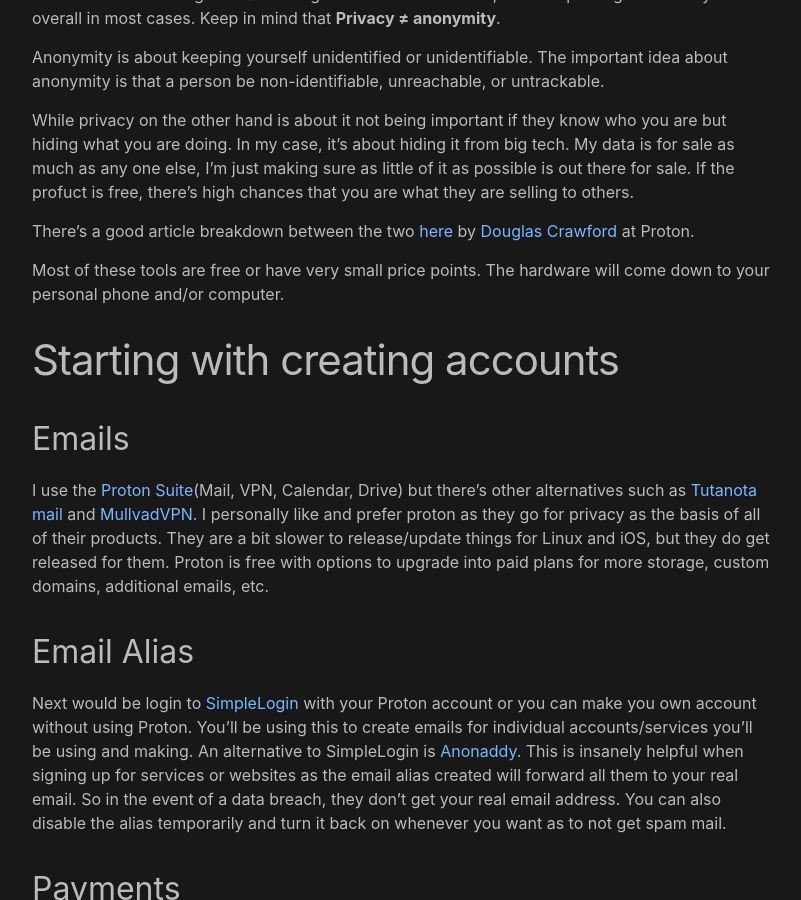
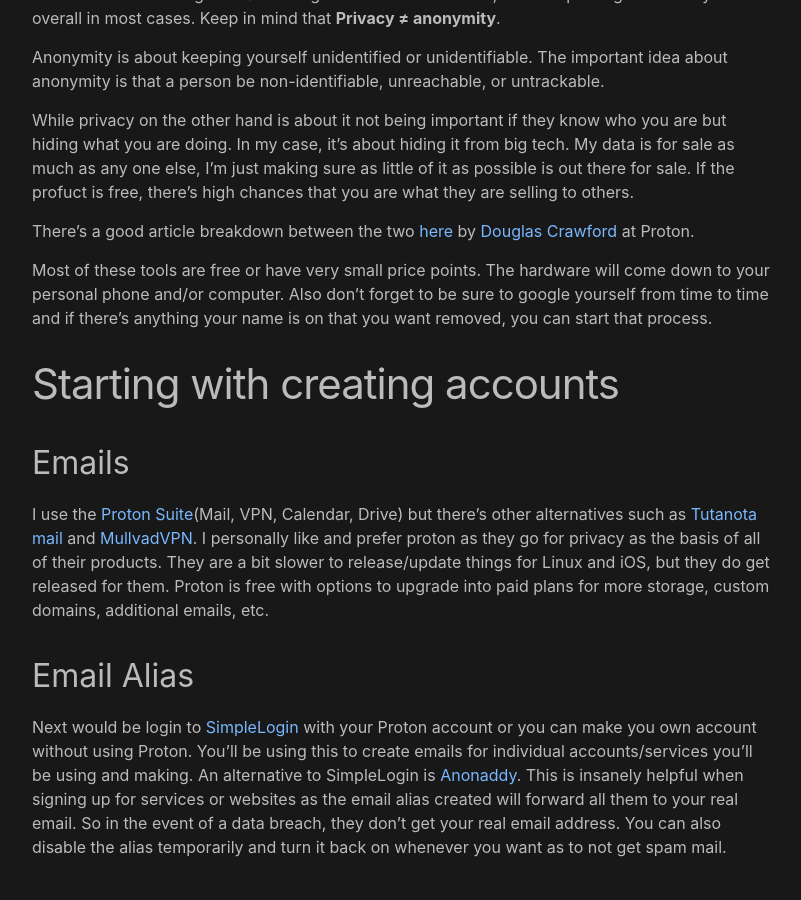
Before and after one commit to Th4ntis/th4ntis.github.io, a Jekyll site: the page built from _posts/2024-05-13-Staying-Private-In-2024.md, in a window 1280 px wide and 900 px high, scrolled down 359 px. Shown: the whole window, without its empty margins (238-1039 px from the left). Built offline with Jekyll 4.4.1, drawn with Linux system fonts in a browser that asks for light colours.

Commit message:
Update 2024-05-13-Staying-Private-In-2024.md

```diff
--- a/_posts/2024-05-13-Staying-Private-In-2024.md
+++ b/_posts/2024-05-13-Staying-Private-In-2024.md
@@ -15,7 +15,7 @@
 
 There’s a good article breakdown between the two [here](https://proton.me/blog/anonymity-vs-privacy) by [Douglas Crawford](https://proton.me/blog/author/dcrawford) at Proton.
 
-Most of these tools are free or have very small price points. The hardware will come down to your personal phone and/or computer.
+Most of these tools are free or have very small price points. The hardware will come down to your personal phone and/or computer. Also don't forget to be sure to google yourself from time to time and if there's anything your name is on that you want removed, you can start that process.
 
 # Starting with creating accounts
 ## Emails
```
